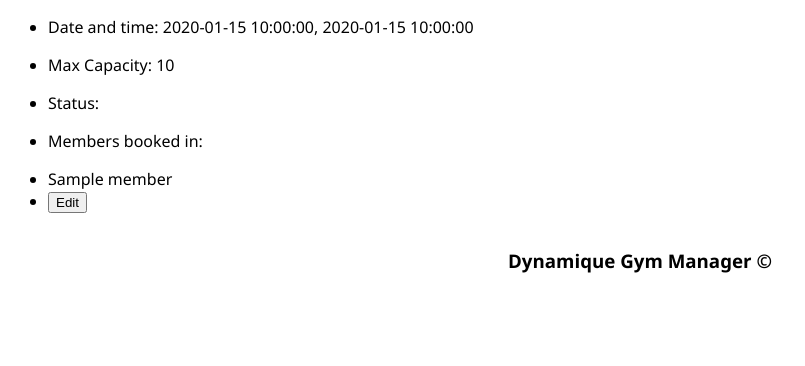
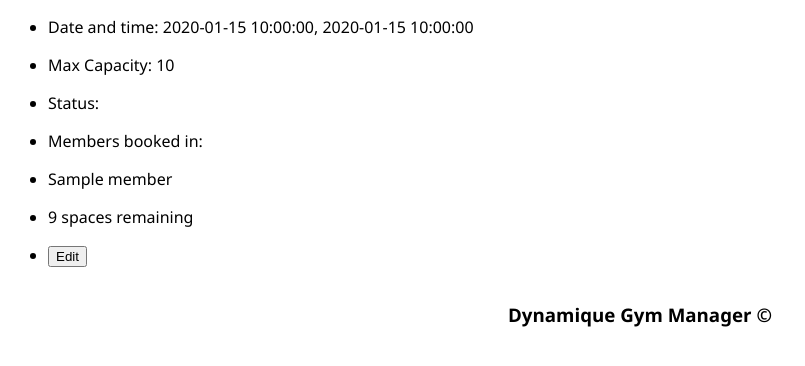
Before and after one commit to ljones-11/dfgym_manager, a Flask app: page /workouts/1 in a window 1280 px wide. Shown: the part 241-607 px from the top of the page, without its empty margins (0-805 px from the left). Run offline with Flask 2, Linux system fonts and the light colour scheme; a database or web service that is not in the repository returns one stand-in record (values such as "Sample title"); some libraries are stand-ins or nearby versions.

Commit message:
added spaces remaining feature on workouts

```diff
--- a/gym_manager_project/controllers/workout_controller.py
+++ b/gym_manager_project/controllers/workout_controller.py
@@ -19,7 +19,9 @@
 def workout(id):
     workout = workout_repository.select(id)
     member_list = workout_repository.members(workout)
-    return render_template("workouts/show.html", workout=workout, member_list = member_list)
+    members_in_workout = workout_repository.members(workout)
+    remaining_spaces = (workout.capacity - len(members_in_workout))
+    return render_template("workouts/show.html", workout=workout, member_list = member_list, remaining_spaces = remaining_spaces)
 
 #DELETE POSTmethod, /workouts/<id>/delete, repo.delete redirect
 
--- a/gym_manager_project/templates/workouts/show.html
+++ b/gym_manager_project/templates/workouts/show.html
@@ -33,6 +33,10 @@
                     </li>
                 {% endfor %}
             </li>
+            <li>
+                    <p>{{ remaining_spaces }} spaces remaining</p>
+
+            </li>
 
 
             <li>
```
